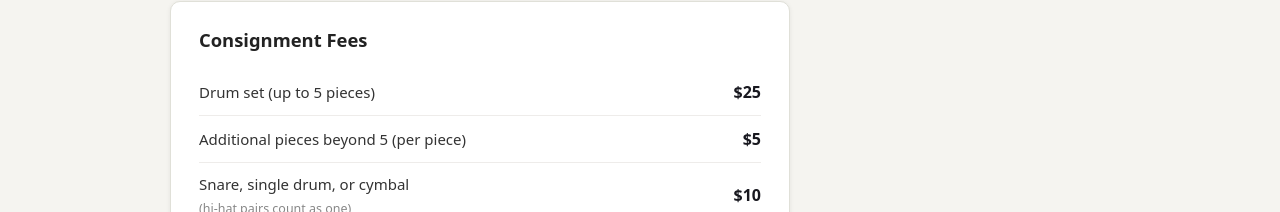
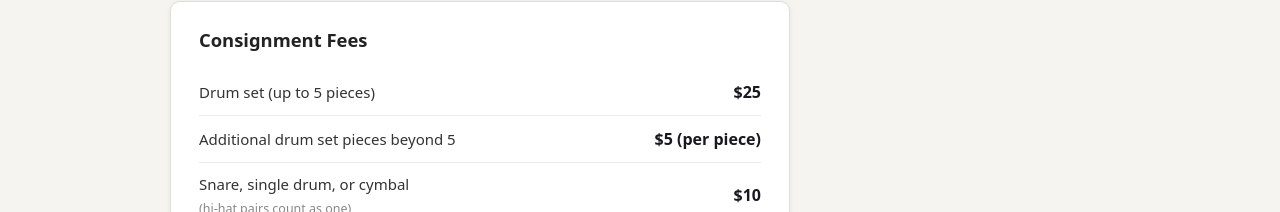
Before and after one commit to will-barnard/sell-it-coward, a Vue app in the folder frontend/: page /reference in a window 1280 px wide. Shown: the part 138-350 px from the top of the page. Built offline with nearby package versions, Linux system fonts and the light colour scheme.

Commit message:
clarified reference

```diff
--- a/frontend/src/views/Reference.vue
+++ b/frontend/src/views/Reference.vue
@@ -9,8 +9,8 @@
           <td class="ref-price">$25</td>
         </tr>
         <tr>
-          <td class="ref-item">Additional pieces beyond 5 (per piece)</td>
-          <td class="ref-price">$5</td>
+          <td class="ref-item">Additional drum set pieces beyond 5</td>
+          <td class="ref-price">$5 (per piece)</td>
         </tr>
         <tr>
           <td class="ref-item">Snare, single drum, or cymbal <span class="ref-note">(hi-hat pairs count as one)</span></td>
```
